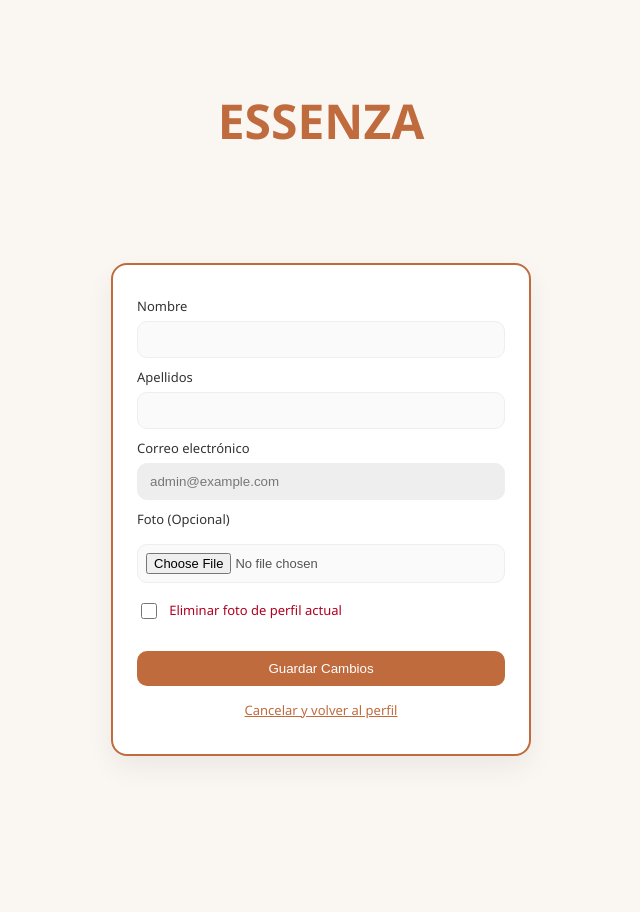
After one commit to alemanrod/PGPI_G1.11, a Django app: page /user/profile/edit/ in a window 1280 px wide. The commit adds this page. Shown: the whole page, without its empty margins (319-959 px from the left). Run offline with Django 5.2, Linux system fonts and the light colour scheme; a user stored in the database is signed in.

Commit message:
Borrador gestión de perfil

```diff
--- a/essenza/essenza/settings.py
+++ b/essenza/essenza/settings.py
@@ -122,6 +122,11 @@ USE_TZ = True
 
 STATIC_URL = 'static/'
 STATICFILES_DIRS = [BASE_DIR / 'static']
+STATIC_ROOT = BASE_DIR / 'staticfiles'
+
+IMAGES_URL = '/images/'
+IMAGES_ROOT = BASE_DIR / 'images'
+
 # Default primary key field type
 # https://docs.djangoproject.com/en/5.2/ref/settings/#default-auto-field
 
--- a/essenza/essenza/urls.py
+++ b/essenza/essenza/urls.py
@@ -2,6 +2,8 @@ from django.contrib import admin
 from django.urls import path, include
 from info.views import info_view
 from product.views import DashboardView
+from django.conf import settings
+from django.conf.urls.static import static
 
 urlpatterns = [
     path('info/', info_view, name='info-home'),
@@ -9,3 +11,6 @@ urlpatterns = [
     path('admin/', admin.site.urls),
     path('', DashboardView.as_view(), name='dashboard')
 ]
+
+if settings.DEBUG:
+    urlpatterns += static(settings.IMAGES_URL, document_root=settings.IMAGES_ROOT)
--- a/essenza/templates/product/dashboard.html
+++ b/essenza/templates/product/dashboard.html
@@ -200,7 +200,7 @@
 
         {% if user.is_authenticated %}
 
-          <a href="/info">Mi perfil</a>
+          <a href="{% url 'profile' %}">Mi perfil</a>
           <form action="{% url 'logout' %}" method="post" style="margin:0;">
             {% csrf_token %}
             <button type="submit" class="dropdown-logout-btn">Log out</button>
--- /dev/null
+++ b/essenza/templates/user/edit_profile.html
@@ -0,0 +1,215 @@
+{% load static %}
+<!doctype html>
+<html lang="es">
+<head>
+  <meta charset="utf-8">
+  <title>Editar Perfil · Essenza</title>
+  <meta name="viewport" content="width=device-width, initial-scale=1">
+<style>
+    body {
+        /* --- Variables de Color --- */
+        --color-principal: #c06b3e;
+        --color-principal-hover: #a35a34;
+        --color-fondo: #faf7f2;
+        --color-fondo-tarjeta: #fff;
+        --color-texto-base: #333;
+        --color-borde-claro: #eee;
+        --color-error: #b00020;
+        --color-foco-sombra: rgba(192, 107, 62, 0.2);
+
+        background-color: var(--color-fondo);
+        margin: 0;
+        font-family: 'Segoe UI', Arial, sans-serif;
+    }
+
+    .page {
+        min-height: 100dvh;
+        display: grid;
+        place-items: start center; /* Centrado horizontal, arriba vertical */
+        padding: 56px 0;
+    }
+
+    .brand {
+        color: var(--color-principal);
+        font-size: 48px;
+        margin-bottom: 10px;
+        text-align: center;
+    }
+
+    .form-card {
+        width: min(420px, 88vw);
+        background: var(--color-fondo-tarjeta);
+        border: 2px solid var(--color-principal);
+        border-radius: 16px;
+        box-shadow: 0 12px 28px rgba(0, 0, 0, 0.06);
+        padding: 22px 24px;
+        box-sizing: border-box;
+    }
+
+    /* --- Elementos del Formulario (Inputs y Labels) --- */
+    label {
+        display: block;
+        font-size: 13px;
+        color: var(--color-texto-base);
+        margin: 10px 0 6px;
+    }
+
+    input[type="text"],
+    input[type="email"],
+    input[type="password"] {
+        width: 100%;
+        padding: 10px 12px;
+        border: 1px solid var(--color-borde-claro);
+        border-radius: 10px;
+        background: #fafafa;
+        outline: none;
+        box-sizing: border-box;
+    }
+
+    /* Estilo para el email deshabilitado */
+    input[type="email"]:disabled {
+        background: #eee;
+        color: #777;
+        cursor: not-allowed;
+    }
+
+    /* Estilo para el input de archivo */
+    input[type="file"] {
+        width: 100%;
+        font-size: 13px;
+        color: #555;
+        margin: 10px 0 15px;
+        padding: 8px;
+        border: 1px solid var(--color-borde-claro);
+        border-radius: 10px;
+        background: #fafafa;
+        box-sizing: border-box;
+    }
+
+    /* (NUEVO) Estilo simple para el label del checkbox */
+    label[for="id_remove_photo"] {
+        display: inline; /* Para que esté al lado del checkbox */
+        color: var(--color-error);
+        font-weight: 500;
+        margin-left: 5px;
+    }
+
+    /* (NUEVO) Estilo para el checkbox */
+    input[type="checkbox"] {
+         accent-color: var(--color-principal);
+         width: 16px;
+         height: 16px;
+         vertical-align: middle;
+    }
+
+    input:focus {
+        border-color: var(--color-principal);
+        box-shadow: 0 0 0 3px var(--color-foco-sombra);
+    }
+
+    /* --- Botones y Clases de Ayuda --- */
+    .btn-primary {
+        width: 100%;
+        margin-top: 14px;
+        padding: 10px 12px;
+        border-radius: 10px;
+        background: var(--color-principal);
+        color: var(--color-fondo-tarjeta); /* Blanco */
+        border: none;
+        cursor: pointer;
+        transition: background-color 0.3s;
+    }
+    .btn-primary:hover {
+        background-color: var(--color-principal-hover);
+    }
+
+    .login-link {
+        margin-top: 15px;
+        text-align: center;
+        font-size: 13px;
+    }
+    .login-link a {
+        color: var(--color-principal);
+        text-decoration: underline;
+    }
+
+    /* Mensajes de error */
+    .form-error {
+        color: var(--color-error);
+        font-size: 13px;
+        margin: 6px 0;
+    }
+</style>
+</head>
+<body class="login-bg">
+  <div class="page">
+    <h1 class="brand">ESSENZA</h1>
+    <div class="form-card">
+      <form method="post" enctype="multipart/form-data" novalidate>
+        {% csrf_token %}
+
+        <label for="{{ form.first_name.id_for_label }}">Nombre</label>
+        {{ form.first_name }}
+
+        <label for="{{ form.last_name.id_for_label }}">Apellidos</label>
+        {{ form.last_name }}
+
+        <label for="{{ form.email.id_for_label }}">Correo electrónico</label>
+        {{ form.email }}
+
+        <label for="{{ form.photo.id_for_label }}">Foto (Opcional)</label>
+        {{ form.photo }}
+
+        {% if not form.remove_photo.is_hidden %}
+            <div style="margin-bottom: 15px;">
+                {{ form.remove_photo }}
+                <label for="{{ form.remove_photo.id_for_label }}">{{ form.remove_photo.label }}</label>
+            </div>
+        {% endif %}
+
+        {% if form.errors %}
+            <div style="margin-top: 15px;">
+                {% for field in form %}
+                    {% for error in field.errors %}
+                        <p class="form-error">{{ error }}</p>
+                    {% endfor %}
+                {% endfor %}
+                {% for error in form.non_field_errors %}
+                    <p class="form-error">{{ error }}</p>
+                {% endfor %}
+            </div>
+        {% endif %}
+
+        {% if form.errors %}
+            <div style="background: #fff0f0; border: 2px solid var(--color-error); border-radius: 10px; padding: 15px; margin-bottom: 15px;">
+                <p style="color: var(--color-error); margin-top: 0; font-weight: bold;">¡El formulario tiene errores!</p>
+                {% for field in form %}
+                    {% if field.errors %}
+                        <div class="form-error">
+                            <strong>{{ field.label }}:</strong>
+                            <ul>
+                            {% for error in field.errors %}
+                                <li>{{ error }}</li>
+                            {% endfor %}
+                            </ul>
+                        </div>
+                    {% endif %}
+                {% endfor %}
+                {% for error in form.non_field_errors %}
+                    <div class="form-error">
+                        <strong>Error general:</strong> {{ error }}
+                    </div>
+                {% endfor %}
+            </div>
+        {% endif %}
+
+        <button type="submit" class="btn-primary">Guardar Cambios</button>
+
+        <p class="login-link">
+          <a href="{% url 'profile' %}">Cancelar y volver al perfil</a>
+        </p>
+      </form>
+    </div>
+  </div>
+</body>
+</html>
--- a/essenza/user/forms.py
+++ b/essenza/user/forms.py
@@ -43,3 +43,56 @@ class RegisterForm(UserCreationForm):
         if commit:
             user.save()
         return user
+
+class ProfileEditForm(forms.ModelForm):
+
+    first_name = forms.CharField(
+        label="Nombre",
+        required=True
+    )
+    last_name = forms.CharField(
+        label="Apellidos",
+        required=True
+    )
+    email = forms.EmailField(
+        label="Correo electrónico",
+        required=True
+    )
+    photo = forms.ImageField(
+        label="Foto (Opcional)",
+        required=False,
+        widget=forms.FileInput
+    )
+    remove_photo = forms.BooleanField(
+        required=False,
+        label="Eliminar foto de perfil actual"
+    )
+
+    class Meta:
+        model = Usuario
+        fields = ('first_name', 'last_name', 'email', 'photo')
+
+    def __init__(self, *args, **kwargs):
+        super().__init__(*args, **kwargs)
+
+        self.fields['email'].disabled = True
+        self.fields['email'].help_text = 'El correo electrónico no se puede modificar.'
+
+        # Ocultar checkbox si no hay foto
+        if not self.instance or not self.instance.photo:
+            self.fields['remove_photo'].widget = forms.HiddenInput()
+
+    def save(self, commit=True):
+        user = super().save(commit=False)
+
+        if self.cleaned_data.get('remove_photo') and not self.files.get('photo'):
+                try:
+                    if user.photo:
+                        user.photo.delete(save=False)
+                except Exception:
+                    pass
+                user.photo = None
+
+        if commit:
+            user.save()
+        return user
--- a/essenza/user/urls.py
+++ b/essenza/user/urls.py
@@ -6,4 +6,7 @@ urlpatterns = [
     path('register/', views.RegisterView.as_view(), name='register'),
     path('login/', views.LoginView.as_view(), name='login'),
     path('logout/', views.LogoutView.as_view(), name='logout'),
+    path('profile/', views.ProfileView.as_view(), name='profile'),
+    path('profile/edit/', views.ProfileEditView.as_view(), name='profile_edit'),
+    path('profile/delete/', views.ProfileDeleteView.as_view(), name='profile_delete'),
 ]
--- a/essenza/user/views.py
+++ b/essenza/user/views.py
@@ -1,7 +1,9 @@
 from django.shortcuts import render, redirect
 from django.views import View
 from django.contrib.auth import authenticate, login, logout
-from .forms import LoginForm, RegisterForm
+from django.contrib import messages # Para mostrar mensajes de éxito
+from .forms import LoginForm, RegisterForm, ProfileEditForm
+from django.contrib.auth.mixins import LoginRequiredMixin # Para proteger vistas
 
 class LoginView(View):
     form_class = LoginForm
@@ -9,7 +11,6 @@ class LoginView(View):
 
     def get(self, request, *args, **kwargs):
         # Si el usuario ya está autenticado, lo mandamos a dashboard
-        logout(request)
         if request.user.is_authenticated:
             return redirect('dashboard')
         # Si no está autenticado, renderiza el formulario de login
@@ -63,3 +64,51 @@ class RegisterView(View):
             return redirect('dashboard')
 
         return render(request, self.template_name, {'form': form})
+
+class ProfileView(LoginRequiredMixin, View):
+    template_name = 'user/profile.html'
+
+    def get(self, request, *args, **kwargs):
+        return render(request, self.template_name)
+
+
+class ProfileEditView(LoginRequiredMixin, View):
+    form_class = ProfileEditForm
+    template_name = 'user/edit_profile.html'
+
+    def get(self, request, *args, **kwargs):
+        # Rellena el formulario con los datos actuales del usuario
+        form = self.form_class(instance=request.user)
+        return render(request, self.template_name, {'form': form})
+
+    def post(self, request, *args, **kwargs):
+        # Rellena el formulario con los datos enviados
+        form = self.form_class(request.POST, request.FILES, instance=request.user)
+
+        # Si el formulario es válido, se redirige a la vista de perfil
+        if form.is_valid():
+            form.save()
+            messages.success(request, '¡Tu perfil ha sido actualizado con éxito!')
+            return redirect('profile')
+
+        # Si el formulario no es válido, se vuelve a mostrar con errores
+        return render(request, self.template_name, {'form': form})
+
+
+class ProfileDeleteView(LoginRequiredMixin, View):
+    template_name = 'user/confirm_delete_profile.html'
+
+    def get(self, request, *args, **kwargs):
+        # Muestra la página de confirmación
+        return render(request, self.template_name)
+
+    def post(self, request, *args, **kwargs):
+        user = request.user
+
+        # Cierra la sesión ANTES de borrar al usuario para evitar errores
+        logout(request)
+        # Borra el usuario de la base de datos
+        user.delete()
+
+        messages.success(request, 'Tu cuenta ha sido eliminada de manera permanente.')
+        return redirect('dashboard')
```
Also changed, not shown: essenza/templates/user/confirm_delete_profile.html (added, +99 -0 lines), essenza/templates/user/profile.html (added, +143 -0 lines), essenza/static/img/default_user.png (added).
